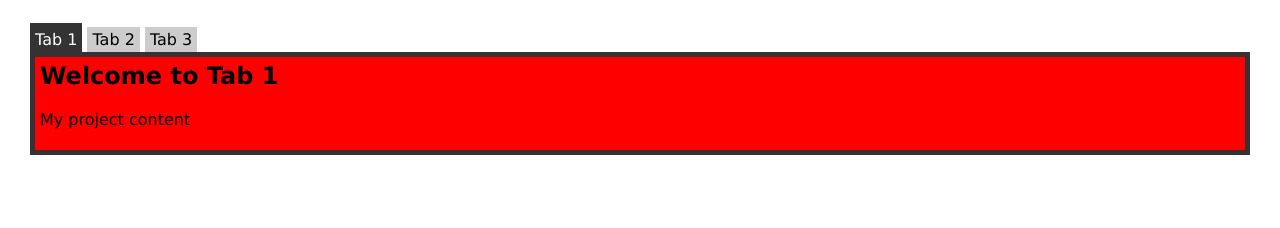
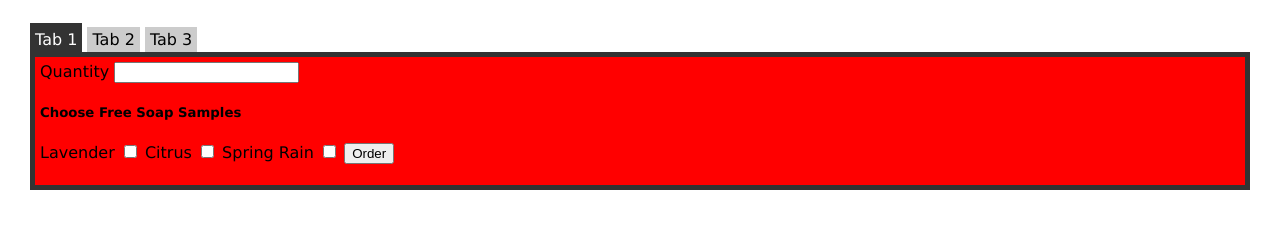
Before and after one commit to oroborous/javascript-tabs, a plain HTML site: page tabs.html in a window 1280 px wide. Shown: the top 228 px of the page. Drawn offline with nearby package versions, Linux system fonts and the light colour scheme.

Commit message:
Added checkbox and label example to tab 1

```diff
--- a/tabs.html
+++ b/tabs.html
@@ -16,8 +16,24 @@
         </ul>
 
         <div id="first" class="tabBody">
-            <h2>Welcome to Tab 1</h2>
-            <p>My project content</p>
+            <label>
+                Quantity <input type="number" id="quantity">
+            </label>
+
+            <h5>Choose Free Soap Samples</h5>
+            <label>
+                Lavender <input type="checkbox" name="sample">
+            </label>
+            <label>
+                Citrus <input type="checkbox" name="sample">
+            </label>
+            <label>
+                Spring Rain <input type="checkbox" name="sample">
+            </label>
+
+            <button>Order</button>
+
+            <p id="output"></p>
         </div>
 
         <div id="second" class="tabBody">
--- a/tabs.js
+++ b/tabs.js
@@ -11,6 +11,19 @@ function init()
 
 	// Programmatically perform a "click" on the first tab
 	tabAnchors.first().click();
+
+	// Not part of the tabs, but shows how to count checkboxes
+	$("button").click(orderSamples);
+}
+
+function orderSamples()
+{
+	// jQuery, get me all the inputs where the name is sample
+	// that are checked, and count how many
+	var numSamples = $("input[name='sample']:checked").length;
+
+	// Output the number of samples asked for
+	$("#output").text("You asked for " + numSamples + " samples");
 }
 
 function doTabClick()
```
